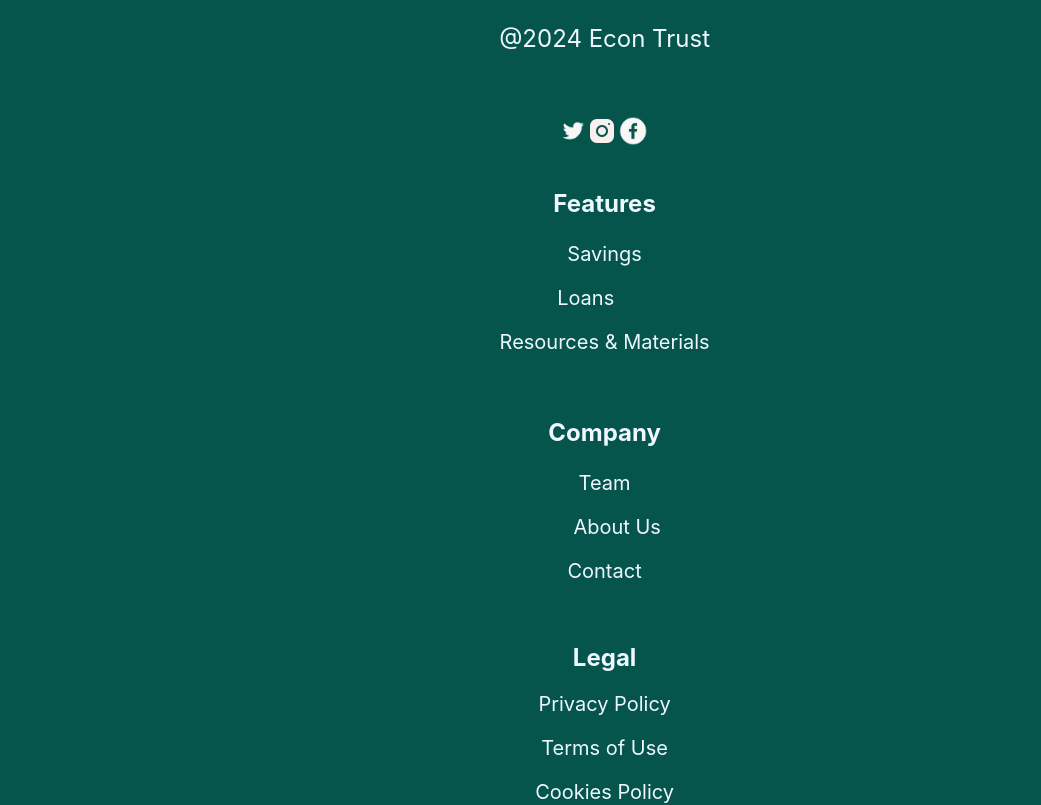
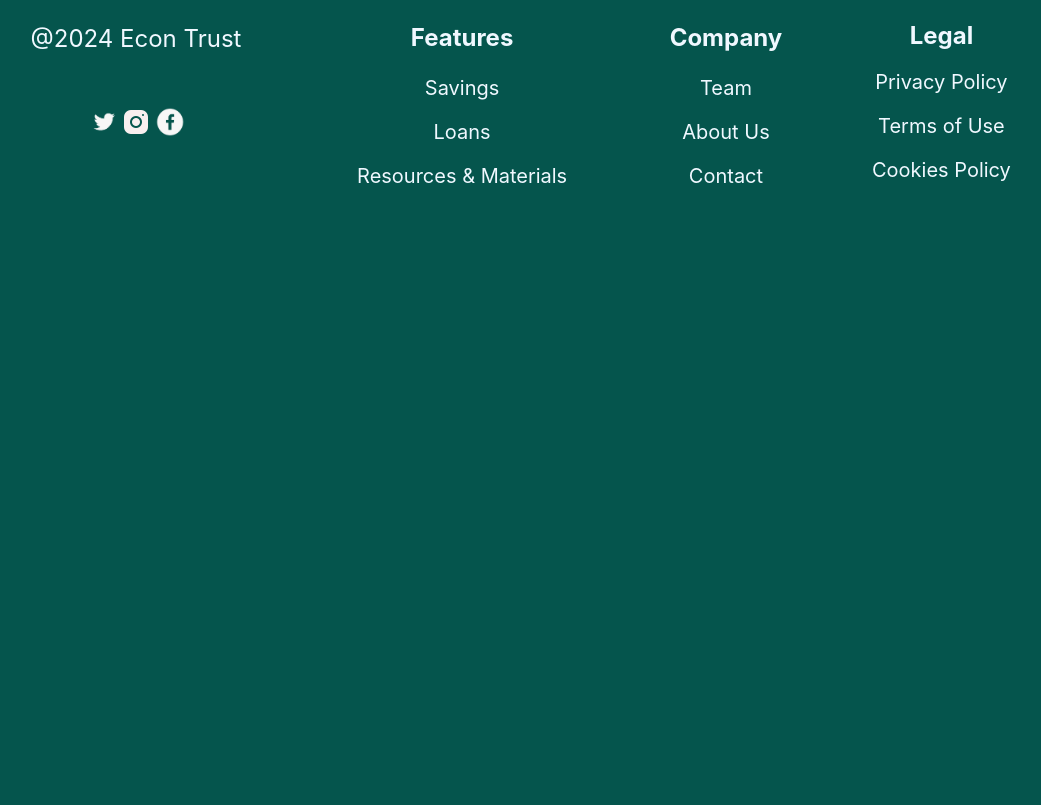
Before and after one commit to akirachix/Samaa-Informational, a React (Create React App) app in the folder econtrust/: page / in a window 1280 px wide. Shown: the top 805 px of the page, without its empty margins (45-1086 px from the left). Built offline with nearby package versions, Linux system fonts and the light colour scheme.

Commit message:
add changes

```diff
--- a/econtrust/src/Footer/index.css
+++ b/econtrust/src/Footer/index.css
@@ -55,20 +55,21 @@ align-items: center;
 }
 .icon1{
 
- width: 70%;
+ width: 35%;
  height: 30%;
  margin-top: 5%;
  gap: 2%;
  align-items: center;
 
 }
-@media only screen and (min-width: 260px) and (max-width: 480px) {
+
+@media only screen and (min-width: 344px) and (max-width: 540px) {
     .footer{
       display: flex;
       background-color: rgb(5, 85, 77);
       /* margin-top: 40%; */
-      width:100%;
-      height:150vh;
+      width:120%;
+      height:180vh;
       color: aliceblue;
       flex-direction: column;
     text-align: center;
@@ -94,12 +95,12 @@ align-items: center;
       flex-wrap: wrap;
       margin-left: 40%;
       margin-top: 3%;
-      gap: 4%;
+      gap: 2%;
 
      }
      .icon1{
-      width: 20px;
-      height: 20px;
+      width: 35px;
+      height: 35px;
       margin-top: 5%;
       gap: 2%;
       align-items: center;
@@ -107,10 +108,10 @@ align-items: center;
      }
 
 }
-@media only screen and (min-width: 540px) and (max-width: 720px) {
+@media only screen and (min-width: 658px) and (max-width: 720px) {
    .footer{
  display: flex;
- background-color: rgb(5, 85, 77);
+ background-color: rgb(9, 246, 33);
  /* margin-top: 40%; */
  /* width:120%; */
  height: 225px;
@@ -141,7 +142,7 @@ align-items: center;
  display: flex;
  margin-left: -8%;
  margin-top: 3%;
- gap: 4%;
+ gap: 2%;
 
 }
 .icon1{
@@ -155,127 +156,72 @@ align-items: center;
 
 }
 
- @media only screen and (min-width: 481px) and (max-width: 768px) {
+
+
+@media (min-width: 768px) and (max-width: 1021px) {
                .footer{
                   display: flex;
                   background-color: rgb(5, 85, 77);
                   /* margin-top: 40%; */
-      width:100%;
-      height:100vh;
+                  /* width:120%; */
+                  height: 1400px;
                   color: aliceblue;
-      flex-direction: column;
+                  text-align: center;
+                  margin-left: -0.1%;
+
+
 
                  }
+                 .eco{
+                  margin-left: 41%;
+                 font-size: 24px;
 
-     .eco{
-      margin-left: 1.5%;
                  }
                  .attributes{
-      margin-left: 1.5%;
-      /* margin-bottom: ; */
+                  margin-left: -16%;
+                font-size: 20px;
+                margin-top: 18%;
+                  align-items: center;
+                 }
+                 .pro{
+                 font-size: 24px;
+                 }
+                 .comp{
+                  font-size: 24px;
                  }
                  .firm{
-     margin-left: 1.5%;
+                  margin-left: -20%;
+                  margin-top:46%;
+                  font-size: 20px;
+
+                 align-items: center;
+                 }
+                 .ligal{
+                  font-size: 24px;
                  }
                  .valid{
-     margin-left: 1.5%;
+                  margin-left: -16%;
+                  margin-top: 72%;
+                    font-size: 20px;
+                 align-items: center;
+
                  }
 
                  .icons{
                   display: flex;
-      flex-wrap: wrap;
-      margin-left: 40%;
-      margin-top: 3%;
+                  margin-left: -22%;
+                  margin-top: 10%;
                   gap: 4%;
 
                  }
-     .icon1{
-      width: 20px;
-      height: 20px;
-      margin-top: 5%;
-      gap: 2%;
-      align-items: center;
-
-
+                 .lon{
+                  margin-left: -3%;
                  }
-
-    }
-    @media only screen and (min-width: 769px) and (max-width: 1024px) {
-      .footer{
-         display: flex;
-         background-color: rgb(5, 85, 77);
-         /* margin-top: 40%; */
-         width:100%;
-         height:120vh;
-         color: aliceblue;
-         flex-direction: column;
-         text-align: center;
-
-
-        }
-
-        .eco{
+                 .us{
                   margin-left: 2%;
                  }
-        .attributes{
-         margin-left: 2%;
-         /* margin-bottom: ; */
-        }
-        .firm{
-        margin-left: 2%;
-        }
-        .valid{
-        margin-left: 2%;
-        }
+                 .icon1{
 
-        .icons{
-         width: 20px;
-         height: 20px;
-         margin-top: 3%;
-         gap: 2%;
-         margin-left: 46%;
-
-
-        }
-        .icon1{
-         width: 30px;
-         height: 30px;
-         margin-top: 5%;
-         gap: 2%;
-         align-items: center;
-         margin-left: -2%;
-
-        }
-
-
-        }
-        @media only screen and (min-width: 1025px) and (max-width: 1200px) {
-         .footer{
-            display: flex;
-            background-color: rgb(5, 85, 77);
-            /* margin-top: 40%; */
-            width:100%;
-            height:100vh;
-            color: aliceblue;
-            flex-direction: column;
-
-           }
-
-           .eco{
-            margin-left: 12%;
-           }
-           .attributes{
-            margin-left: 12%;
-            /* margin-bottom: ; */
-           }
-           .firm{
-           margin-left: 16%;
-           }
-           .valid{
-           margin-left: 23%;
-           }
-
-           .icons{
                   width: 30px;
                   height: 30px;
                   margin-top: 5%;
@@ -283,102 +229,79 @@ align-items: center;
                   align-items: center;
 
                  }
-           .icon1{
-            width: 30px;
-            height: 30px;
-            margin-top: 3%;
-            gap: 2%;
-            align-items: center;
+            }
 
 
-           }
 
-            }
-            @media only screen and (min-width: 789px) and (max-width: 1280px) {
+            @media only screen and (min-width: 1022px) and (max-width: 1366px) {
                .footer{
                   display: flex;
                   background-color: rgb(5, 85, 77);
                   /* margin-top: 40%; */
-                  width:100%;
-                  height:120vh;
+                  /* width:120%; */
+                  height: 1995px;
                   color: aliceblue;
-                  flex-direction: column;
+                  text-align: center;
+                  margin-left: -0.1%;
+
+
+
+                 }
+                 .eco{
+                  margin-left:6%;
+                 font-size: 24px;
+
+                 }
+                 .attributes{
+                  margin-left: 14%;
+                font-size: 20px;
+                margin-top: -0.1%;
+                  align-items: center;
+                 }
+                 .pro{
+                 font-size: 24px;
+                 }
+                 .comp{
+                  font-size: 24px;
+                 }
+                 .firm{
+                  margin-left:8%;
+                  margin-top:-0.1%;
+                  font-size: 20px;
+
+                 align-items: center;
+                 }
+                 .ligal{
+                  font-size: 24px;
+                 }
+                 .valid{
+                  margin-left: 7%;
+                  margin-top: 0.1%;
+                    font-size: 20px;
+                 align-items: center;
 
                  }
 
-                 .eco{
-                  margin-left: 1.5%;
+                 .icons{
+                  display: flex;
+                  margin-left: -12%;
+                  margin-top: 8%;
+                  gap: 4%;
+
                  }
-                 .attributes{
-                  margin-left: 1.5%;
-                  /* margin-bottom: ; */
+                 .lon{
+                  margin-left: -3%;
                  }
-                 .firm{
-                 margin-left: 1.5%;
+                 .us{
+                  margin-left: 2%;
                  }
-                 .valid{
-                 margin-left: 1.5%;
-                 }
+                 .icon1{
 
-                 .icons{
                   width: 30px;
                   height: 30px;
-                  margin-top: 3%;
-                  gap: 2%;
-                 margin-left: 47%;
-
-                 }
-                 .icon1{
-                  width: 30px;
-                  height: 30px;
-                  margin-top: 3%;
+                  margin-top: 5%;
                   gap: 2%;
                   align-items: center;
 
-
                  }
             }
-            @media only screen and (min-width: 911px) and (max-width: 1368px) {
-               .footer{
-                  display: flex;
-                  background-color: rgb(5, 85, 77);
-                  /* margin-top: 40%; */
-                  width:100%;
-                  height:120vh;
-                  color: aliceblue;
-                  flex-direction: column;
-
-                 }
-
-                 .eco{
-                  margin-left: 1.5%;
-                 }
-                 .attributes{
-                  margin-left: 1.5%;
-                  /* margin-bottom: ; */
-                 }
-                 .firm{
-                 margin-left: 1.5%;
-                 }
-                 .valid{
-                 margin-left: 1.5%;
-                 }
-
-                 .icons{
-                  width: 30px;
-                  height: 30px;
-                  margin-top: 3%;
-                  gap: 2%;
-                 margin-left: 47%;
-
-                 }
-                 .icon1{
-                  width: 30px;
-                  height: 30px;
-                  margin-top: 3%;
-                  gap: 2%;
-                  margin-left: -1;
-
-
-                 }
-            }
--- a/econtrust/src/Footer/index.js
+++ b/econtrust/src/Footer/index.js
@@ -11,31 +11,33 @@ const Footer = () => {
     <img className='icon1' src={twitter} />
     <img className='icon1' src={instagram}/>
     <img className='icon1' src={facebook}/>
+    {/* <p>{price}</p> */}
+
     </div>
 
     <br></br>
     <div className='attributes'>
     <p className='pro'><b>Features</b></p>
     <p>Savings</p>
-    <p className='lon'>Loans</p>
+    <p>Loans</p>
     <p>Resources &
          Materials</p>
     </div>
-    <br></br>
+    {/* <br></br> */}
     <div className='firm'>
     <p className='comp'><b>Company</b></p>
     <p> Team</p>
-     <p className='us'>About Us</p>
+     <p>About Us</p>
     <p> Contact</p>
     </div>
-    <br></br>
+
     <div className='valid'>
 <p><b className='ligal'>Legal</b></p>
     <p>Privacy Policy</p>
     <p>Terms of Use</p>
     <p>Cookies Policy</p>
     </div>
-    <br></br>
+
 
 
 </div>
```
Lines whose indentation alone changed are shown as unchanged.
